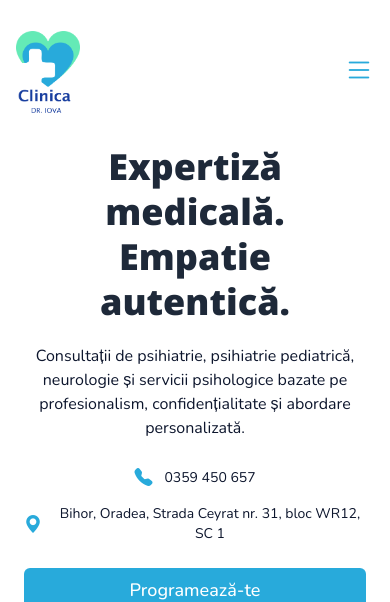
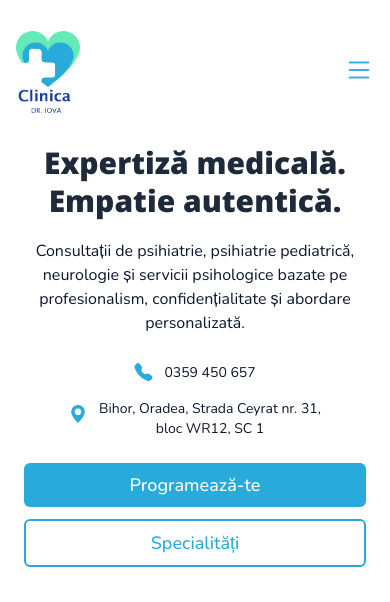
Before and after one commit to DenisWithOneN/clinica-driova-website, a Vue app: page / in a window 390 px wide. Shown: the top 602 px of the page. Built offline with nearby package versions, Linux system fonts and the light colour scheme.

Commit message:
fix: correct gray color variable and adjust heading size in styles; improve address formatting in HeroSection

```diff
--- a/src/assets/main.css
+++ b/src/assets/main.css
@@ -10,7 +10,7 @@
   --color-brand-tertiary: #183E9F;
   --color-brand-black: #0D162D;
   --color-brand-white: #FFFFFF;
-  --color-brand-gray: #FAFCFD;
+  --color-brand-gray: #F6FAFC;
 }
 
 body {
@@ -24,7 +24,7 @@ body {
   }
 
   h1 {
-    @apply text-4xl sm:text-5xl lg:text-5xl font-black;
+    @apply text-3xl sm:text-5xl lg:text-5xl font-black;
   }
 
   h2 {
--- a/src/components/homepage/HeroSection.vue
+++ b/src/components/homepage/HeroSection.vue
@@ -19,10 +19,10 @@
                         <i class="bi bi-telephone-fill text-brand-primary text-lg"></i>
                         <span class="text-sm sm:text-base text-brand-black">0359 450 657</span>
                     </div>
-                    <div class="flex items-center justify-center gap-3 lg:justify-start">
+                    <div class="flex  justify-center gap-3 lg:justify-start">
                         <i class="bi bi-geo-alt-fill text-brand-primary text-lg mt-0.5"></i>
                         <span class="text-sm sm:text-base text-center lg:text-left text-brand-black">
-                            Bihor, Oradea, Strada Ceyrat nr. 31, bloc WR12, SC 1
+                            Bihor, Oradea, Strada Ceyrat nr. 31, <br/> bloc WR12, SC 1
                         </span>
                     </div>
                 </div>
```
